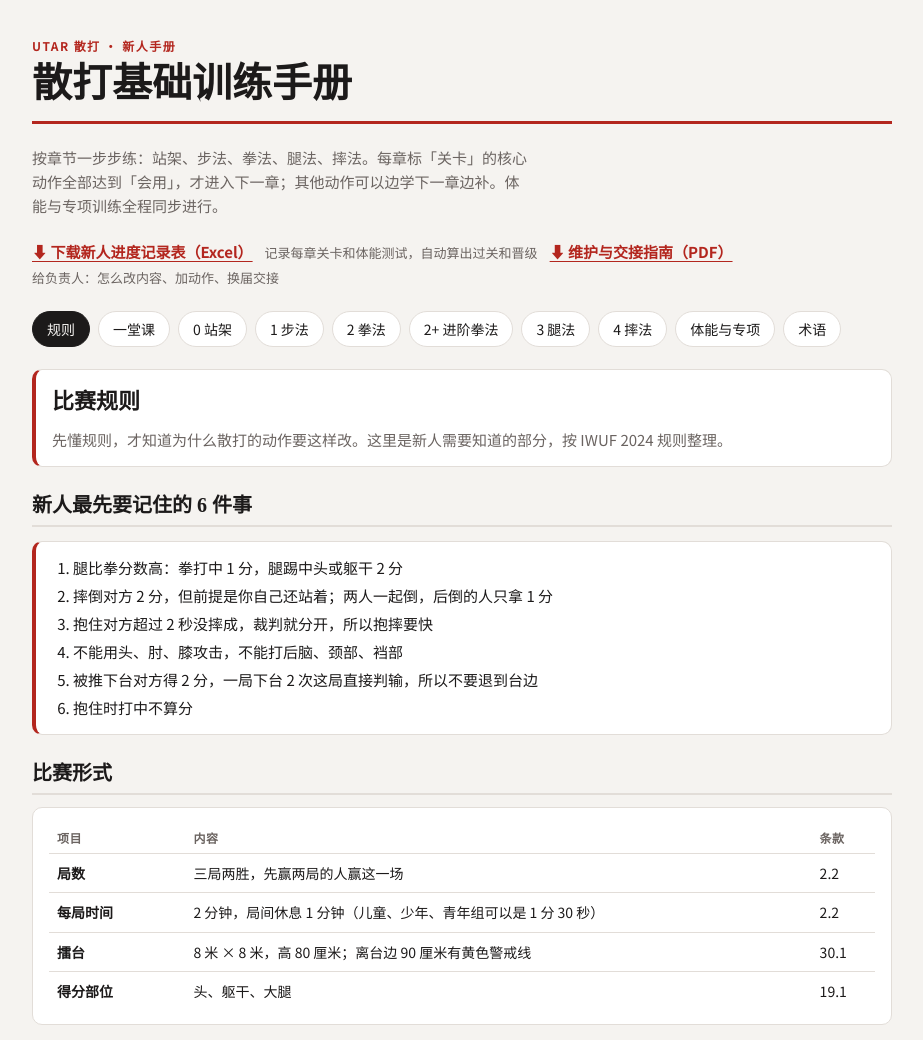
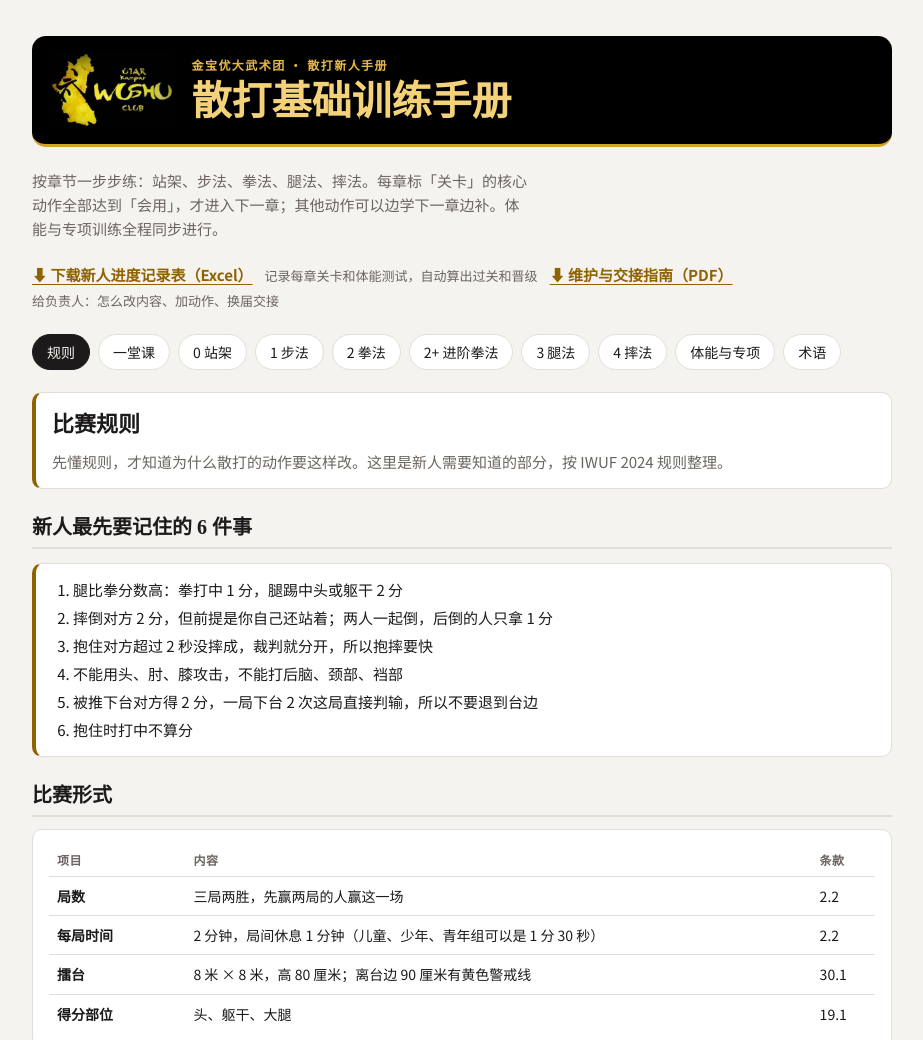
Before and after one commit to UTAR-Sanda/utar-sanda.github.io, a plain HTML site: page index.html in a window 1280 px wide. Shown: the top 1040 px of the page, without its empty margins (178-1101 px from the left). Drawn offline with Linux system fonts and the light colour scheme; no server answers.

Commit message:
加入金宝优大武术团 logo，页面改成黑金配色
Co-Authored-By: Claude Opus 5.5 <noreply@anthropic.com>
Claude-Session: https://claude.ai/code/session_01KMqQ59YfesKnmsSYFpg4sa

```diff
--- a/index.html
+++ b/index.html
@@ -3,15 +3,21 @@
 <head>
 <meta charset="utf-8">
 <meta name="viewport" content="width=device-width, initial-scale=1, viewport-fit=cover">
-<meta name="description" content="UTAR 武术散打队新人基础训练手册：规则、步法、拳法、腿法、摔法、体能与专项。">
+<meta name="description" content="金宝优大武术团 UTAR Kampar Wushu Club 散打新人基础训练手册：规则、步法、拳法、腿法、摔法、体能与专项。">
 <title>UTAR 散打基础训练手册</title>
+<link rel="icon" type="image/png" href="favicon.png">
+<link rel="apple-touch-icon" href="apple-touch-icon.png">
+<meta property="og:title" content="UTAR 散打基础训练手册">
+<meta property="og:description" content="金宝优大武术团 · 散打新人基础训练手册">
+<meta property="og:image" content="https://utar-sanda.github.io/logo-full.jpg">
+<meta name="theme-color" content="#000000">
 <link rel="preconnect" href="https://fonts.googleapis.com">
 <link rel="stylesheet" href="https://fonts.googleapis.com/css2?family=Noto+Serif+SC:wght@700;900&family=Noto+Sans+SC:wght@400;500;700&family=JetBrains+Mono:wght@500&display=swap">
 <style>
 /* Layout: a training-log ledger — tally strip on top, filter rails, then one card per technique like an index card in a coach's box; cards with motion open an inline animated diagram */
 :root{
   --bg:#f5f3f0; --surface:#ffffff; --ink:#1c1a1a; --muted:#6b6461; --line:#e2ddd8;
-  --accent:#b3261e; --accent-soft:#f6e3e1; --blue:#2453a6; --stage:#faf8f6;
+  --accent:#8f6400; --accent-soft:#f6ecd2; --blue:#2453a6; --stage:#faf8f6;
   --a:#1f7a52; --a-soft:#e1f1e8; --b:#a56a00; --b-soft:#f8ecd3; --c:#8a8380; --c-soft:#ece9e6;
   --f-display:"Noto Serif SC","Songti SC",serif;
   --f-body:"Noto Sans SC","PingFang SC","Microsoft YaHei",system-ui,sans-serif;
@@ -19,15 +25,20 @@
 }
 @media (prefers-color-scheme: dark){:root:not([data-theme="light"]){
   --bg:#141212; --surface:#1d1a1a; --ink:#efebe8; --muted:#a39b97; --line:#332e2d;
-  --accent:#e2574d; --accent-soft:#3a1d1b; --blue:#6f9cf0; --stage:#171515;
+  --accent:#e3b341; --accent-soft:#3a2f14; --blue:#6f9cf0; --stage:#171515;
   --a:#5cc792; --a-soft:#173326; --b:#e0a83a; --b-soft:#3a2c12; --c:#a39b97; --c-soft:#2a2625; color-scheme:dark}}
 :root[data-theme="dark"]{
   --bg:#141212; --surface:#1d1a1a; --ink:#efebe8; --muted:#a39b97; --line:#332e2d;
-  --accent:#e2574d; --accent-soft:#3a1d1b; --blue:#6f9cf0; --stage:#171515;
+  --accent:#e3b341; --accent-soft:#3a2f14; --blue:#6f9cf0; --stage:#171515;
   --a:#5cc792; --a-soft:#173326; --b:#e0a83a; --b-soft:#3a2c12; --c:#a39b97; --c-soft:#2a2625; color-scheme:dark}
 body{background:var(--bg);color:var(--ink);font-family:var(--f-body);font-size:15px;line-height:1.6}
 .wrap{max-width:860px;margin:0 auto;padding-block:28px 48px;padding-left:max(16px,env(safe-area-inset-left,0px));padding-right:max(16px,env(safe-area-inset-right,0px));display:flex;flex-direction:column;gap:22px}
-header{display:flex;flex-direction:column;gap:6px;border-bottom:3px solid var(--accent);padding-bottom:14px}
+header{display:flex;align-items:center;gap:6px 18px;flex-wrap:wrap;background:#000;border-radius:14px;padding:16px 18px;border-bottom:3px solid #d4a22a}
+.logo{height:76px;width:auto;display:block;flex:none}
+.htext{display:flex;flex-direction:column;gap:4px;min-width:0;flex:1 1 12em}
+header .eyebrow{color:#e6b84a}
+header h1{color:#f4d27a}
+@media (max-width:480px){.logo{height:60px}}
 .eyebrow{font-size:12px;letter-spacing:.12em;color:var(--accent);font-weight:700}
 h1{font-family:var(--f-display);font-weight:900;font-size:clamp(28px,7vw,40px);line-height:1.15;margin:0;text-wrap:balance}
 .sub{color:var(--muted);margin:0;max-width:60ch}
@@ -134,6 +145,8 @@ h1{font-family:var(--f-display);font-weight:900;font-size:clamp(28px,7vw,40px);l
 
 <div class="wrap">
   <header>
+    <img class="logo" src="logo.jpg" alt="UTAR Kampar Wushu Club 金宝优大武术团" width="124" height="76">
+    <div class="htext">
     <div class="eyebrow" id="eyebrow">UTAR 散打基础 MANUAL</div>
     <h1 id="h1">散打技术库</h1>
     <div class="modes" style="display:none" role="group" aria-label="视图">
@@ -141,6 +154,7 @@ h1{font-family:var(--f-display);font-weight:900;font-size:clamp(28px,7vw,40px);l
       <button class="chip" type="button" id="mode-coach">教练（素材库）</button>
     </div>
     <p class="sub" id="subCoach" hidden>从 Boxing、MMA、BJJ 里练过的动作，按散打规则重新评级。A 直接能用，B 需要改，C 不适用；标"训"的是体能和专项训练方法。每条附示范视频链接，点开会在新页面播放。</p>
+    </div>
   </header>
 
   <p class="sub" id="subManual">按章节一步步练：站架、步法、拳法、腿法、摔法。每章标「关卡」的核心动作全部达到「会用」，才进入下一章；其他动作可以边学下一章边补。体能与专项训练全程同步进行。</p>
@@ -435,7 +449,7 @@ function render(){
   document.getElementById("coachUI").hidden=manual;document.getElementById("subCoach").hidden=manual;
   document.getElementById("subManual").hidden=!manual;document.getElementById("chapters").hidden=!manual;
   document.getElementById("h1").textContent=manual?"散打基础训练手册":"散打技术库";
-  document.getElementById("eyebrow").textContent=manual?"UTAR 散打 · 新人手册":"UTAR 散打 · 教练素材库";
+  document.getElementById("eyebrow").textContent=manual?"金宝优大武术团 · 散打新人手册":"UTAR 散打 · 教练素材库";
   if(manual){renderManual();return;}
   const by=r=>rows.filter(x=>x.rating===r).length;
   document.getElementById("tAll").textContent=rows.length;
@@ -525,12 +539,12 @@ function applyLive(T){
   const status=document.getElementById("status"),foot=document.getElementById("foot");
   try{const d=await (await fetch("data.json",{cache:"no-cache"})).json();rows=d.techniques.sort((a,b)=>a.n-b.n);levels=d.levels;render();}
   catch(e){status.textContent="手册载入失败，请稍后刷新。";}
-  foot.textContent="UTAR 武术散打队 · 新人基础训练手册";
+  foot.textContent="金宝优大武术团 UTAR Kampar Wushu Club · 新人基础训练手册";
   if(!PUB)return;
   const T={};
   await Promise.all(Object.entries(GID).map(async([k,g])=>{try{T[k]=await csv(g);}catch(e){}}));
   if(!Object.keys(T).length)return;
-  try{applyLive(T);render();foot.textContent="UTAR 武术散打队 · 新人基础训练手册 · 内容已和教练的内容表同步";}catch(e){console.error(e);}
+  try{applyLive(T);render();foot.textContent="金宝优大武术团 UTAR Kampar Wushu Club · 新人基础训练手册 · 内容已和教练的内容表同步";}catch(e){console.error(e);}
 })();
 </script>
 </body>
```
Also changed, not shown: apple-touch-icon.png (added), favicon.png (added), logo-full.jpg (added), logo.jpg (added).
